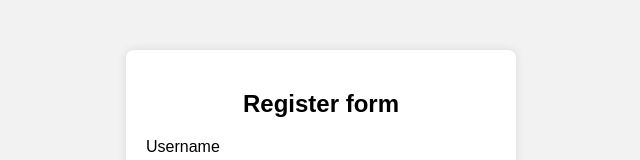
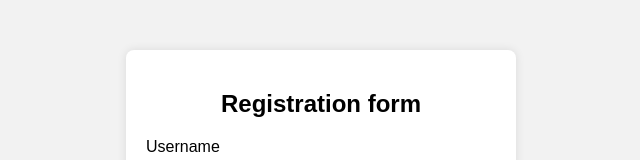
Before and after one commit to 23k91a0502-cpu/timepass, a plain HTML site: page index.html in a window 1280 px wide. Shown: the top 160 px of the page, without its empty margins (319-959 px from the left). Drawn offline with Linux system fonts and the light colour scheme.

Commit message:
Change 'Register form' to 'Registration form'

```diff
--- a/index.html
+++ b/index.html
@@ -47,7 +47,7 @@
 <body>
 
 <div class="form-container">
-    <h2>Register form</h2>
+    <h2>Registration form</h2>
 
     <form action="#" method="post">
         <label for="username">Username</label>
```
